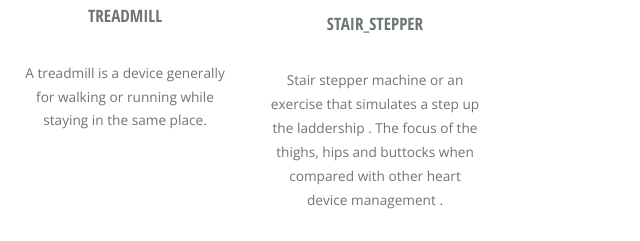
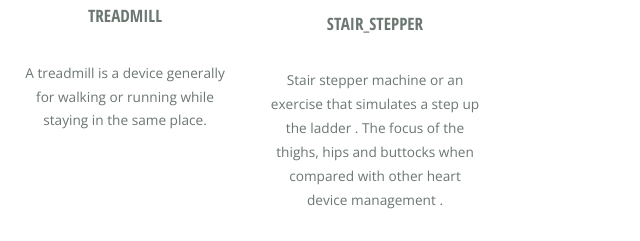
Before and after one commit to 5810121058-Suwannee/webproject1, a plain HTML site: page index.html in a window 1280 px wide. Shown: the part 529-770 px from the top of the page, 640-1280 px from the left. Drawn offline with nearby package versions, Linux system fonts and the light colour scheme.

Commit message:
Update index.html
edit index

```diff
--- a/index.html
+++ b/index.html
@@ -117,7 +117,7 @@
 													  <h3>Stair_Stepper<br>
 												      <br>
 													  </h3>
-													  <p>  Stair stepper machine or an exercise that simulates a step up the laddership . The focus of the thighs, hips and buttocks when compared with other heart device management .</p>
+													  <p>  Stair stepper machine or an exercise that simulates a step up the ladder . The focus of the thighs, hips and buttocks when compared with other heart device management .</p>
 													</section>
 												<!-- /Feature -->
 										  </div>
```
